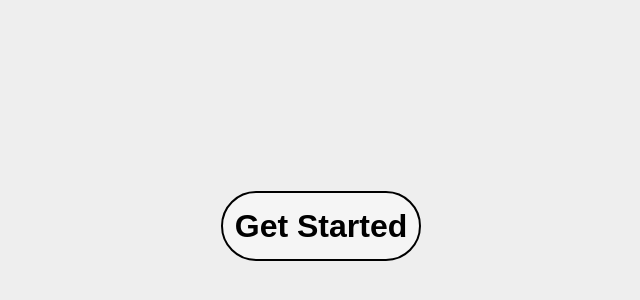
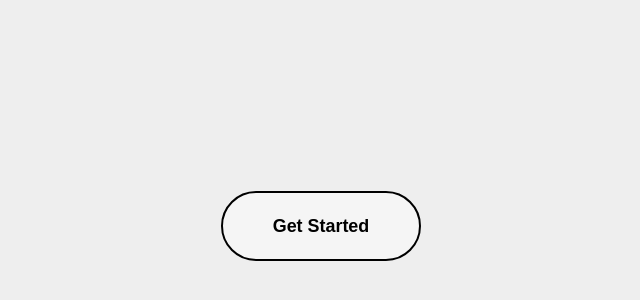
Before and after one commit to vikashpatel04/CSS_button, a plain HTML site: page Screen changer button/index.html in a window 1280 px wide. Shown: the part 174-474 px from the top of the page, without its empty margins (319-959 px from the left). Drawn offline with Linux system fonts and the light colour scheme.

Commit message:
updated font size

```diff
--- a/Screen changer button/style.css
+++ b/Screen changer button/style.css
@@ -14,7 +14,7 @@ main{
 button{
     height: 70px;
     width: 200px;
-    font-size: xx-large;
+    font-size: 1.4vw;
     border-radius: 50px;
     border: 2px solid black;
     background-color: whitesmoke;
```
